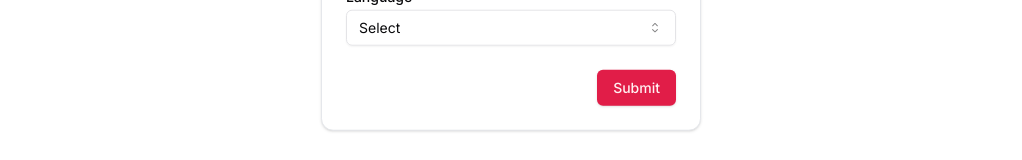
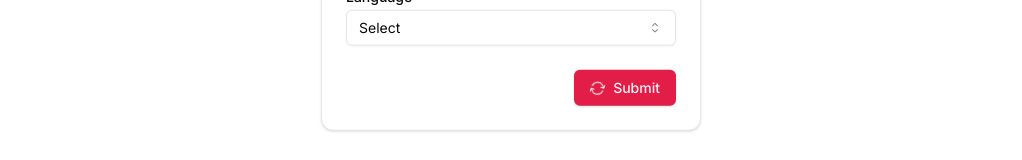
Before and after one commit to tanuj830/code-forward, a Next.js app: page / in a window 1280 px wide. Both pictures are taken after typing "Sample" into the empty fields and a click on the button "Submit". Shown: the part 465-625 px from the top of the page, without its empty margins (129-1151 px from the left). Built offline with nearby package versions, Linux system fonts and the light colour scheme.

Commit message:
loader added

```diff
--- a/components/code/CodePlayground.tsx
+++ b/components/code/CodePlayground.tsx
@@ -64,7 +64,7 @@ const CodePlayground: React.FC<CodePlayProps> = ({
       headers: {
         "content-type": "application/json",
         "Content-Type": "application/json",
-        "X-RapidAPI-Key": "bf0c75fb4amsh59e693748ea85b7p1271fajsn3b874788bc2e",
+        "X-RapidAPI-Key": "bbfa7e0a5emshf410d632b8544ddp1cca7ajsn107d922ac24c",
         "X-RapidAPI-Host": "judge0-ce.p.rapidapi.com",
       },
       data: {
@@ -83,7 +83,7 @@ const CodePlayground: React.FC<CodePlayProps> = ({
           },
           headers: {
             "X-RapidAPI-Key":
-              "bf0c75fb4amsh59e693748ea85b7p1271fajsn3b874788bc2e",
+              "bbfa7e0a5emshf410d632b8544ddp1cca7ajsn107d922ac24c",
             "X-RapidAPI-Host": "judge0-ce.p.rapidapi.com",
           },
         };
--- a/components/home/Navbar.tsx
+++ b/components/home/Navbar.tsx
@@ -68,9 +68,7 @@ const Navbar: React.FC<NavbarProps> = ({
               <div>
                 <Badge variant={"secondary"}>{language}</Badge>
               </div>
-              {/* <div className="flex justify-center items-center"> */}
               <UserDropDown name={name} />
-              {/* </div> */}
             </>
           ) : null}
           <div>
--- a/components/home/userModal.tsx
+++ b/components/home/userModal.tsx
@@ -22,6 +22,7 @@ import { languages } from "@/constants/languages";
 import { Badge } from "../ui/badge";
 import axios from "axios";
 import { userInfo } from "os";
+import { SymbolIcon } from "@radix-ui/react-icons";
 
 interface UserModalProps {
   setUserInfo: Function;
@@ -36,6 +37,7 @@ const UserModal: React.FC<UserModalProps> = ({
 }) => {
   const [name, setName] = React.useState("");
   const [language, setLanguage] = React.useState("");
+  const [loading, setLoading] = React.useState(false);
   const [error, setError] = React.useState("");
 
   React.useEffect(() => {
@@ -49,6 +51,7 @@ const UserModal: React.FC<UserModalProps> = ({
   }, [showUserModel]);
 
   const handleSubmit = (e: any) => {
+    setLoading(true);
     e.preventDefault();
     if (name.length > 0 && language.length > 0) {
       const result = { name: name, language: language };
@@ -65,7 +68,7 @@ const UserModal: React.FC<UserModalProps> = ({
           }
 
           // setUserInfo(res.data);
-
+          setLoading(false);
           setShowUserModel(false);
         });
     } else {
@@ -117,7 +120,14 @@ const UserModal: React.FC<UserModalProps> = ({
           </div>
         </CardContent>
         <CardFooter className="flex justify-end items-end">
-          <Button>Submit</Button>
+          <Button className="flex gap-2 items-center">
+            {loading === true ? (
+              <span className="animate-spin">
+                <SymbolIcon />
+              </span>
+            ) : null}
+            <span>Submit</span>
+          </Button>
         </CardFooter>
       </form>
     </Card>
--- a/package.json
+++ b/package.json
@@ -22,6 +22,7 @@
     "class-variance-authority": "^0.7.0",
     "clsx": "^2.1.0",
     "cmdk": "^0.2.0",
+    "compile-run": "^2.3.4",
     "js-base64": "^3.7.7",
     "lucide-react": "^0.358.0",
     "next": "14.1.3",
```
Also changed, not shown: 1 other file (tests, documents, lock files or other folders).
